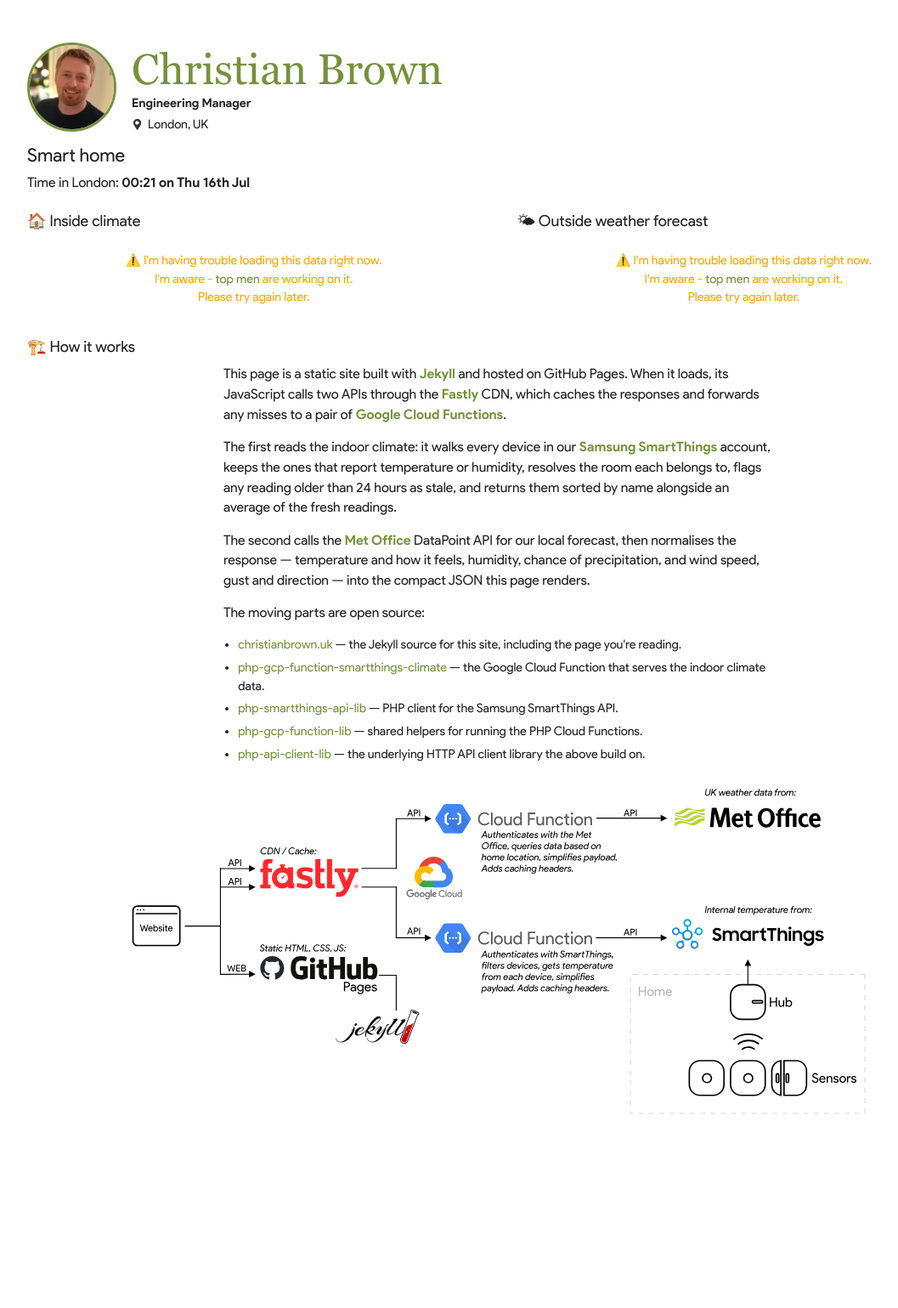
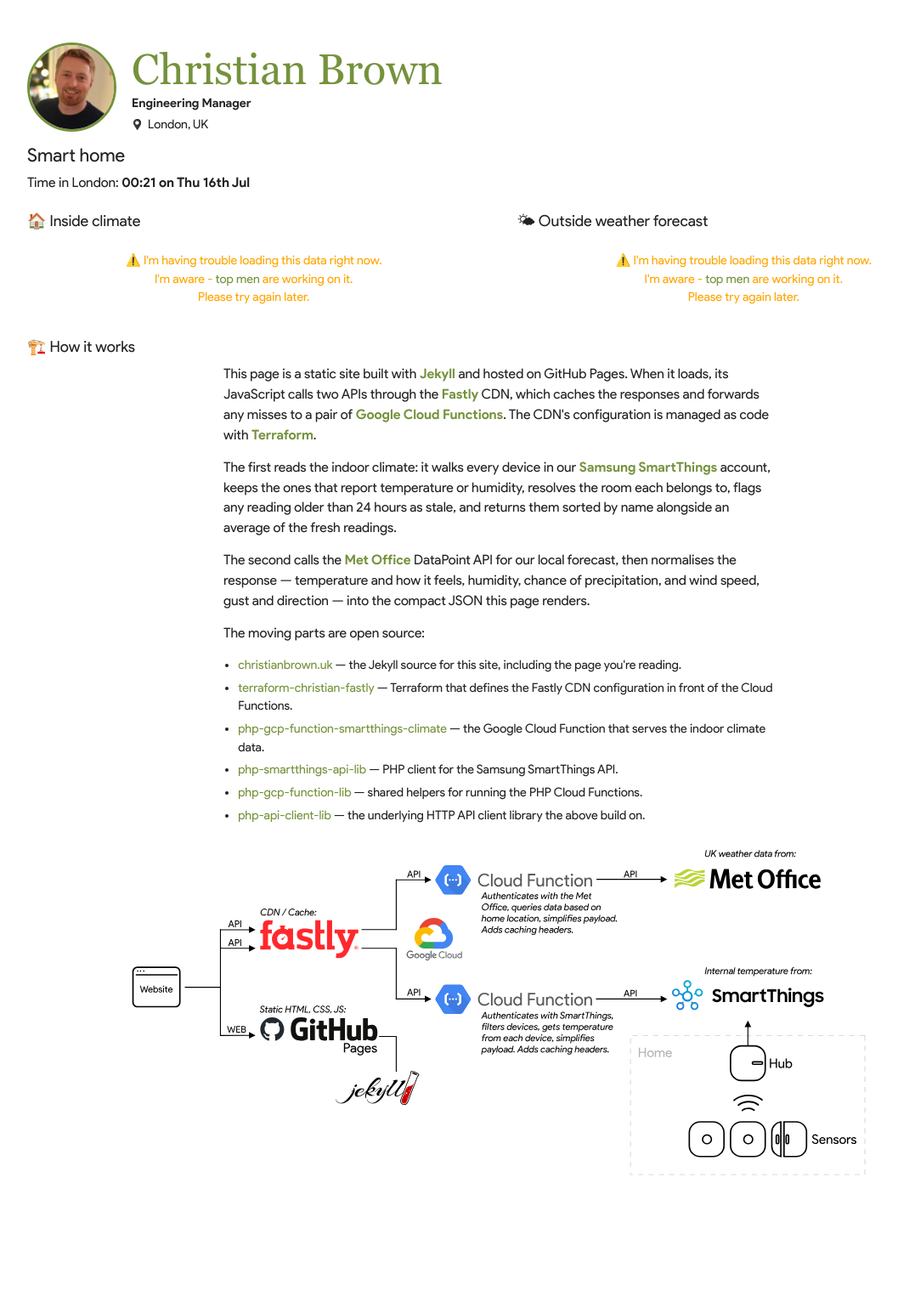
Before and after one commit to christianjbrown/christianbrown.uk, a Jekyll site: the page built from smart-home.html, in a window 1280 px wide. Shown: the whole page at 85% size, without its empty margins (53-1110 px from the left). Built offline with Jekyll 4.4.1, drawn with Linux system fonts in a browser that asks for light colours; before the commit the page ends 1467 px from its top, so only the background shows below that.

Commit message:
Add Terraform CDN config to "How it works"
Note that the Fastly CDN configuration is managed as code with Terraform, and
link the terraform-christian-fastly repo in the open-source list.

```diff
--- a/smart-home.html
+++ b/smart-home.html
@@ -33,12 +33,13 @@
                 </div>
                 <div class="faq">
                     <h3>🏗️ How it works</h3>
-                    <p>This page is a static site built with <a href="https://jekyllrb.com/" target="_blank">Jekyll</a> and hosted on GitHub Pages. When it loads, its JavaScript calls two APIs through the <a href="https://www.fastly.com/" target="_blank">Fastly</a> CDN, which caches the responses and forwards any misses to a pair of <a href="https://cloud.google.com/functions" target="_blank">Google Cloud Functions</a>.</p>
+                    <p>This page is a static site built with <a href="https://jekyllrb.com/" target="_blank">Jekyll</a> and hosted on GitHub Pages. When it loads, its JavaScript calls two APIs through the <a href="https://www.fastly.com/" target="_blank">Fastly</a> CDN, which caches the responses and forwards any misses to a pair of <a href="https://cloud.google.com/functions" target="_blank">Google Cloud Functions</a>. The CDN's configuration is managed as code with <a href="https://www.terraform.io/" target="_blank">Terraform</a>.</p>
                     <p>The first reads the indoor climate: it walks every device in our <a href="https://www.smartthings.com/" target="_blank">Samsung SmartThings</a> account, keeps the ones that report temperature or humidity, resolves the room each belongs to, flags any reading older than 24 hours as stale, and returns them sorted by name alongside an average of the fresh readings.</p>
                     <p>The second calls the <a href="https://www.metoffice.gov.uk/" target="_blank">Met Office</a> DataPoint API for our local forecast, then normalises the response &mdash; temperature and how it feels, humidity, chance of precipitation, and wind speed, gust and direction &mdash; into the compact JSON this page renders.</p>
                     <p>The moving parts are open source:</p>
                     <ul>
                         <li><a href="https://github.com/christianjbrown/christianbrown.uk" target="_blank">christianbrown.uk</a> — the Jekyll source for this site, including the page you're reading.</li>
+                        <li><a href="https://github.com/christianjbrown/terraform-christian-fastly" target="_blank">terraform-christian-fastly</a> — Terraform that defines the Fastly CDN configuration in front of the Cloud Functions.</li>
                         <li><a href="https://github.com/christianjbrown/php-gcp-function-smartthings-climate" target="_blank">php-gcp-function-smartthings-climate</a> — the Google Cloud Function that serves the indoor climate data.</li>
                         <li><a href="https://github.com/christianjbrown/php-smartthings-api-lib" target="_blank">php-smartthings-api-lib</a> — PHP client for the Samsung SmartThings API.</li>
                         <li><a href="https://github.com/christianjbrown/php-gcp-function-lib" target="_blank">php-gcp-function-lib</a> — shared helpers for running the PHP Cloud Functions.</li>
```
